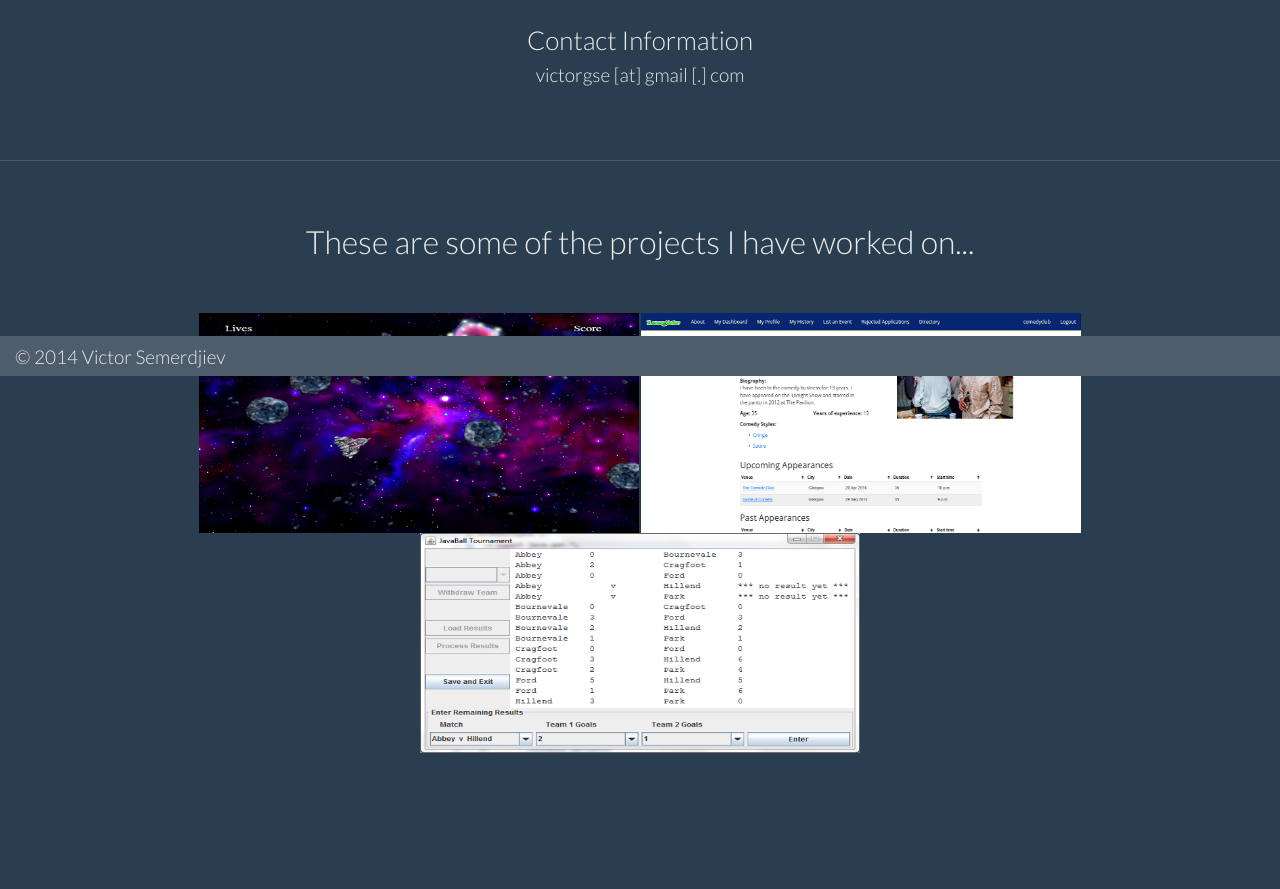
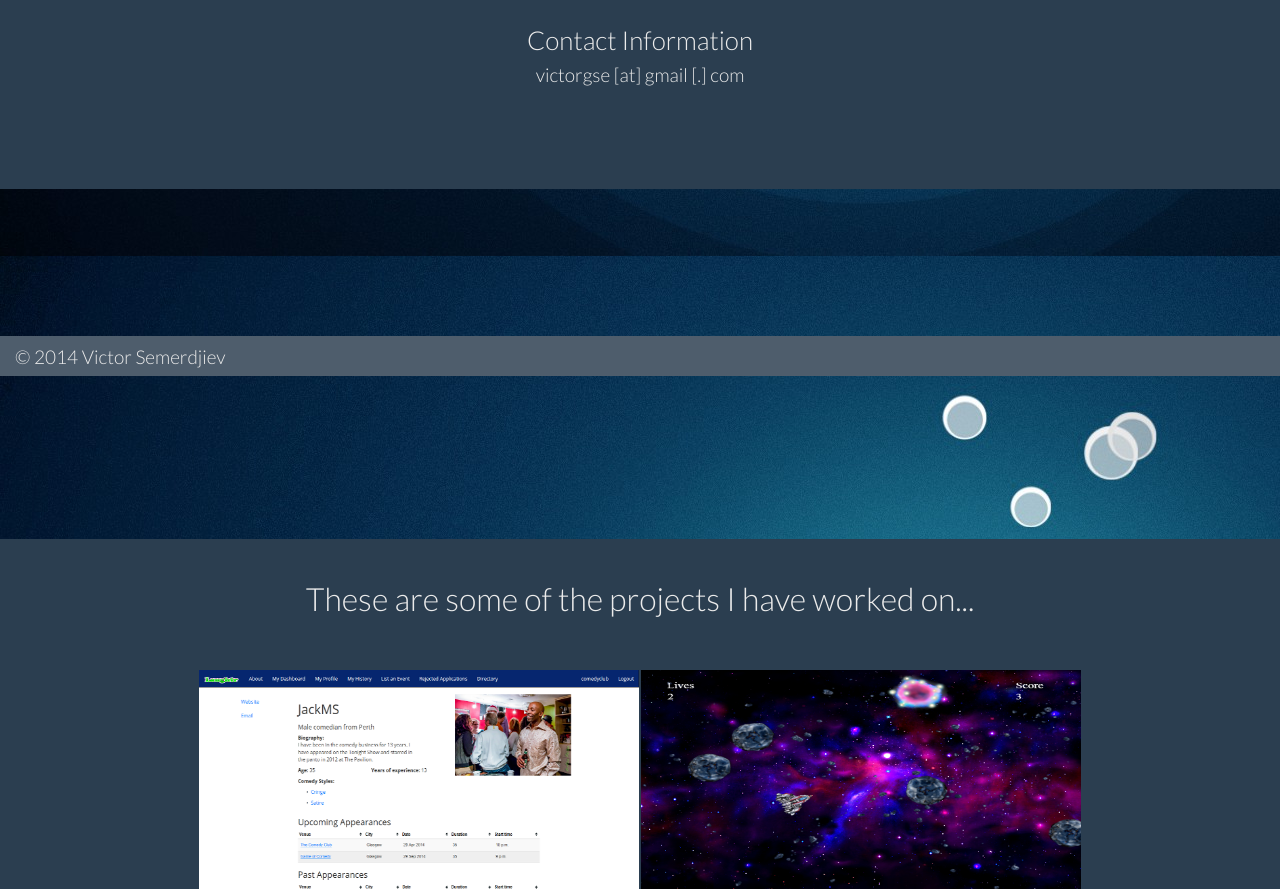
Before and after one commit to victorgse/personal_website_project, a Django app: page / in a window 1280 px wide. Shown: the part 424-1313 px from the top of the page. Before the commit the page ends 1177 px from the top, so only its background shows below. Run offline with Django 3.2, Linux system fonts and the light colour scheme; some libraries are stand-ins or nearby versions.

Commit message:
Added parallax effect

```diff
--- a/static/css/custom.css
+++ b/static/css/custom.css
@@ -38,3 +38,18 @@
 
 .navbar-default .navbar-nav > li > a:hover,
 .navbar-default .navbar-nav > li > a:focus{color:#5cb85c;background-color:transparent}
+
+#parallax {
+height: 400px;
+position: relative;
+overflow: hidden;
+}
+
+#parallax #parallaxbg {
+position: absolute;
+height: 400px;
+top: 50%;
+width: 100%;
+margin-top: -150px;
+background-image: url("../imgs/cool-background.jpg");
+}
--- a/static/js/victorgse-jquery.js
+++ b/static/js/victorgse-jquery.js
@@ -2,9 +2,15 @@ $(document).ready(function() {
 
     var controller = new ScrollMagic();
 
-	// build scene
-	var scene1 = new ScrollScene({triggerElement: "#animate", duration: 75})
-	    .setTween(TweenMax.from("#animate", 1, {autoAlpha: 0}))
-	    .addTo(controller);
+    new ScrollScene({
+            triggerElement: "section#parallax",
+            duration: $(window).height() + 300,
+            offset: -210
+        })
+        .addTo(controller)
+        .triggerHook("onCenter")
+        .setTween(new TimelineMax().add([
+            TweenMax.to("#parallax #parallaxbg", 1, {backgroundPosition: "0 -230%", ease: Linear.easeNone})
+        ]));
 
 });
--- a/templates/victorgse/home.html
+++ b/templates/victorgse/home.html
@@ -26,7 +26,10 @@
     <br>
     <br>
 
-    <hr>
+    <section id="parallax">
+        <div id="parallaxbg">
+        </div>
+    </section>
 
     <a id="projects"></a>
 
```
Also changed, not shown: other parts of templates/victorgse/home.html (+15 -13 lines), static/imgs/cool-background.jpg (added).
